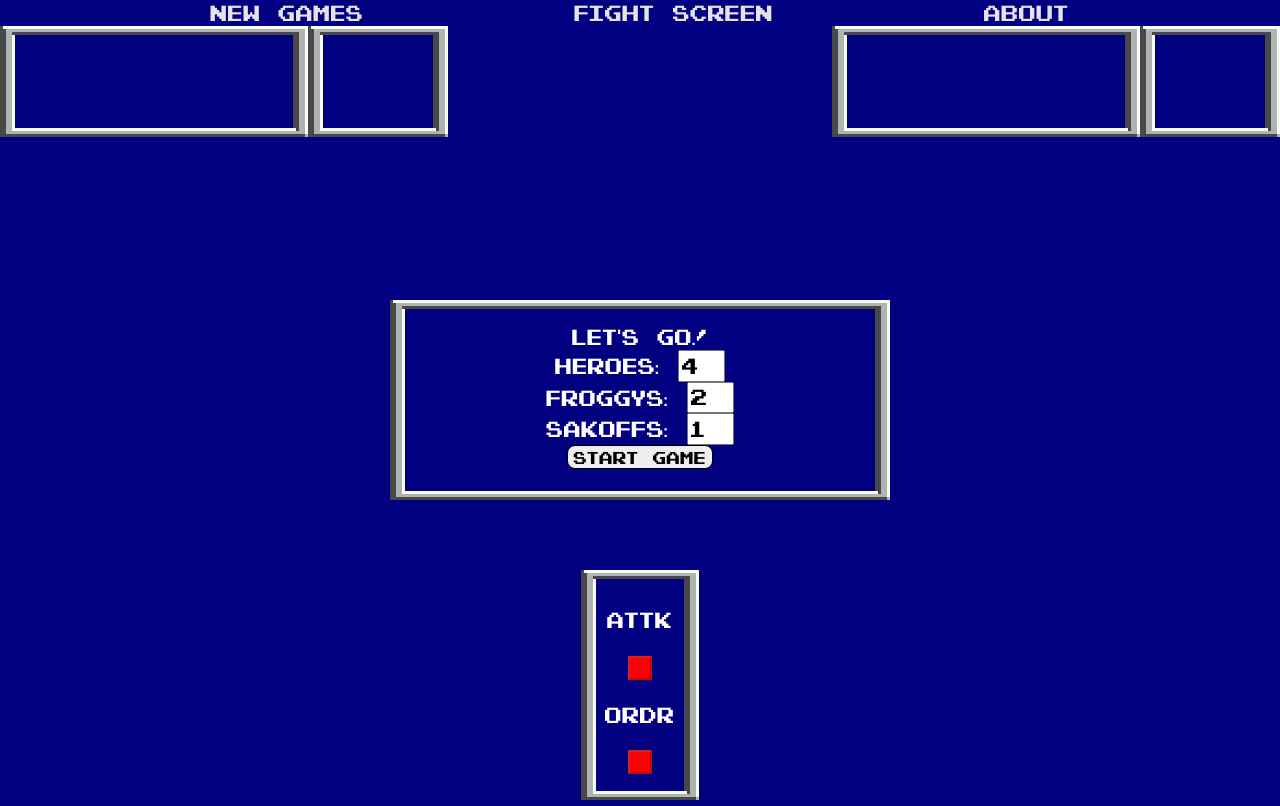
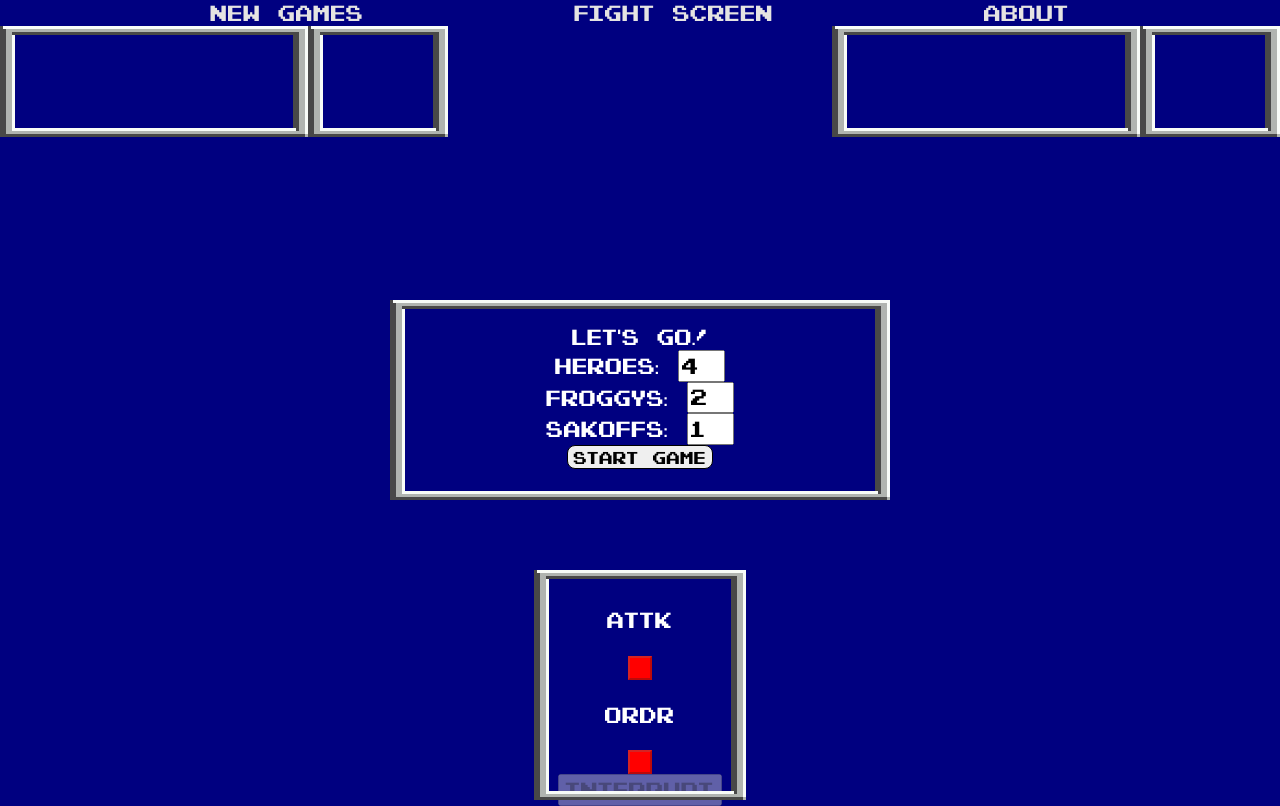
Before and after one commit to willashe/rpg-battle, a React (Create React App) app: page /battle in a window 1280 px wide. Built offline with nearby package versions, Linux system fonts and the light colour scheme.

Commit message:
add specific interrupt button and disable when interrupt already active

```diff
--- a/src/components/PlayerInfoSection.tsx
+++ b/src/components/PlayerInfoSection.tsx
@@ -49,7 +49,7 @@ const PlayerButton = styled.button`
 
 const PlayerInfoSection = () => {
   const [state, dispatch] = useContext(AppStateContext);
-  const { gameState, queueIndex, groups } = state;
+  const { gameState, queueIndex, playerInterrupt, groups } = state;
   // TODO: looking like this will need to be global (need to access it in several places, and be able to reset, etc.)
   const [activeHero, setActiveHero] = useState<number | undefined>();
 
@@ -134,14 +134,21 @@ const PlayerInfoSection = () => {
             gameState === GAME_LOST
           }
           onClick={startNewRound}
-        ></PlayerButton>
+        />
         <p>ORDR</p>
-        <PlayerButton
-          disabled={queueIndex === null || gameState !== EXECUTING}
+        <PlayerButton disabled onClick={() => {}} />
+        <button
+          disabled={
+            playerInterrupt ||
+            queueIndex === null ||
+            (gameState !== EXECUTING && gameState !== POST_EXECUTION)
+          }
           onClick={() => {
             dispatch(setPlayerInterrupt(true));
           }}
-        ></PlayerButton>
+        >
+          Interrupt
+        </button>
       </PlayerMenu>
     </PlayerInfo>
   );
```
